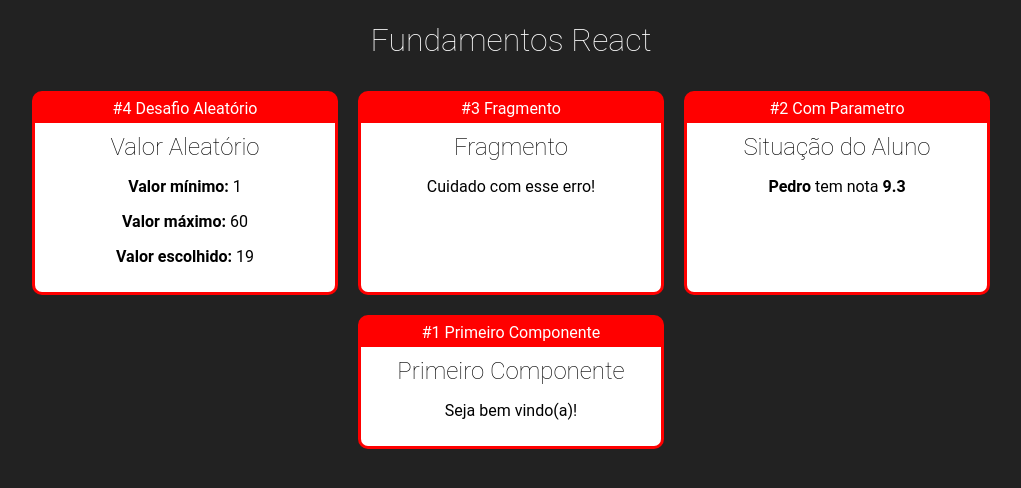
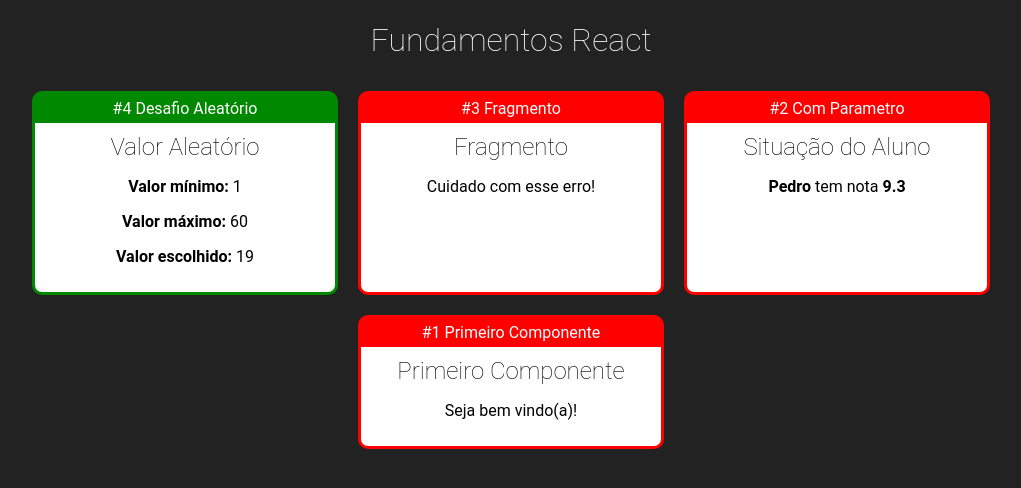
Before and after one commit to juniorlourenco/fundamentos_react, a React (Create React App) app: page / in a window 1280 px wide. Shown: the top 488 px of the page, without its empty margins (129-1150 px from the left). Built offline with nearby package versions, Linux system fonts and the light colour scheme.

Commit message:
card.css

```diff
--- a/src/App.jsx
+++ b/src/App.jsx
@@ -13,7 +13,7 @@
         <h1>Fundamentos React</h1>
 
         <div className="Cards">
-            <Card titulo="#4 Desafio Aleatório">
+            <Card titulo="#4 Desafio Aleatório" color="#080">
                 <Aleatorio min={1} max={60}/>
             </Card>
 
--- a/src/components/layout/Card.css
+++ b/src/components/layout/Card.css
@@ -1,6 +1,5 @@
 .Card {
-    background-color: red;
-    border: 3px solid red;
+    border: 3px solid;
     border-radius: 10px;
     overflow: hidden;
     margin: 10px;
--- a/src/components/layout/Card.jsx
+++ b/src/components/layout/Card.jsx
@@ -3,8 +3,12 @@
 
 // eslint-disable-next-line import/no-anonymous-default-export
 export default props => {
+    const cardStyle = {
+        backgroundColor: props.color || '#F00',
+        borderColor: props.color || '#F00',
+    }
     return (
-        <div className="Card">
+        <div className="Card" style={cardStyle}>
             <div className="Title">{props.titulo}</div>
             <div className="Content">{props.children}</div>
         </div>
```
